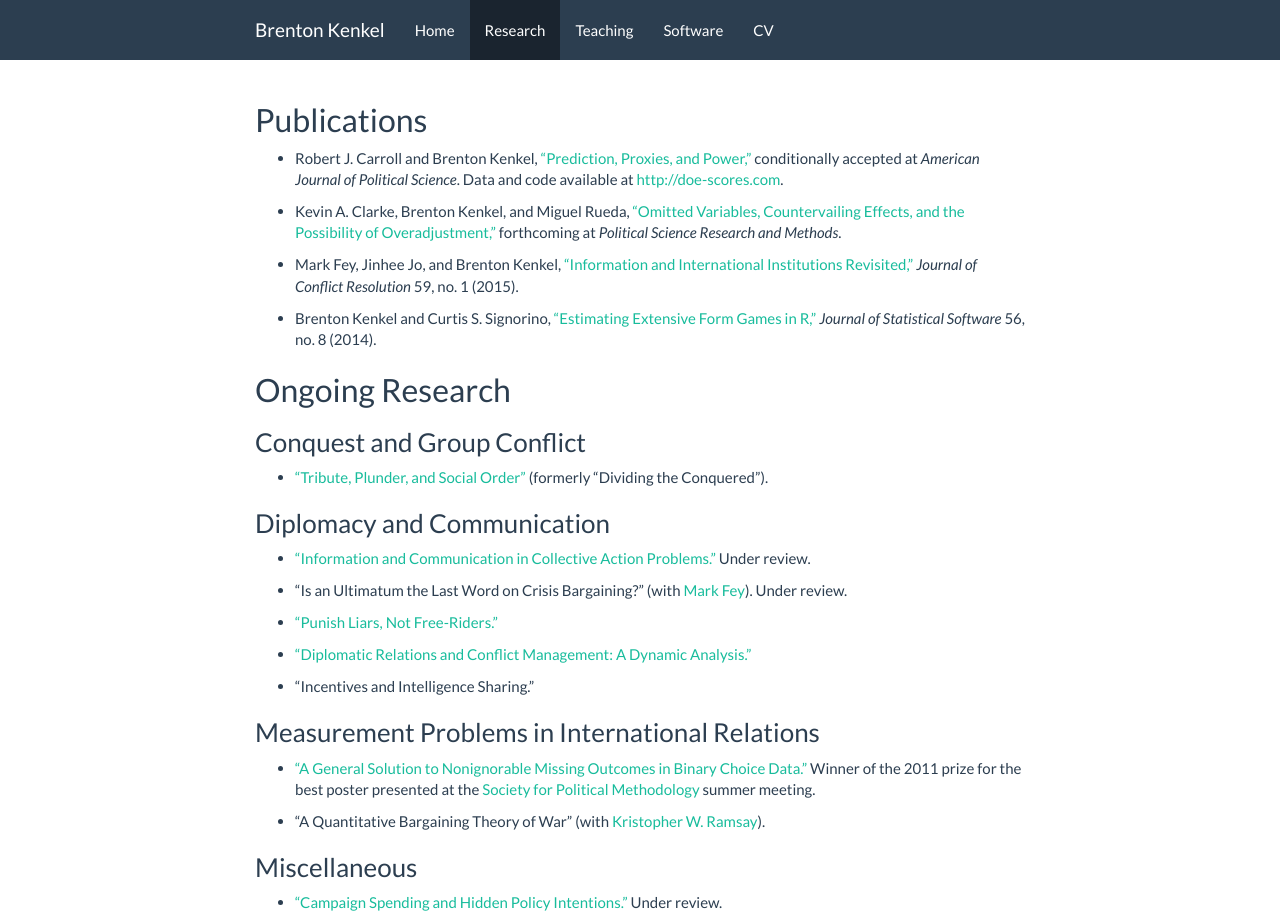
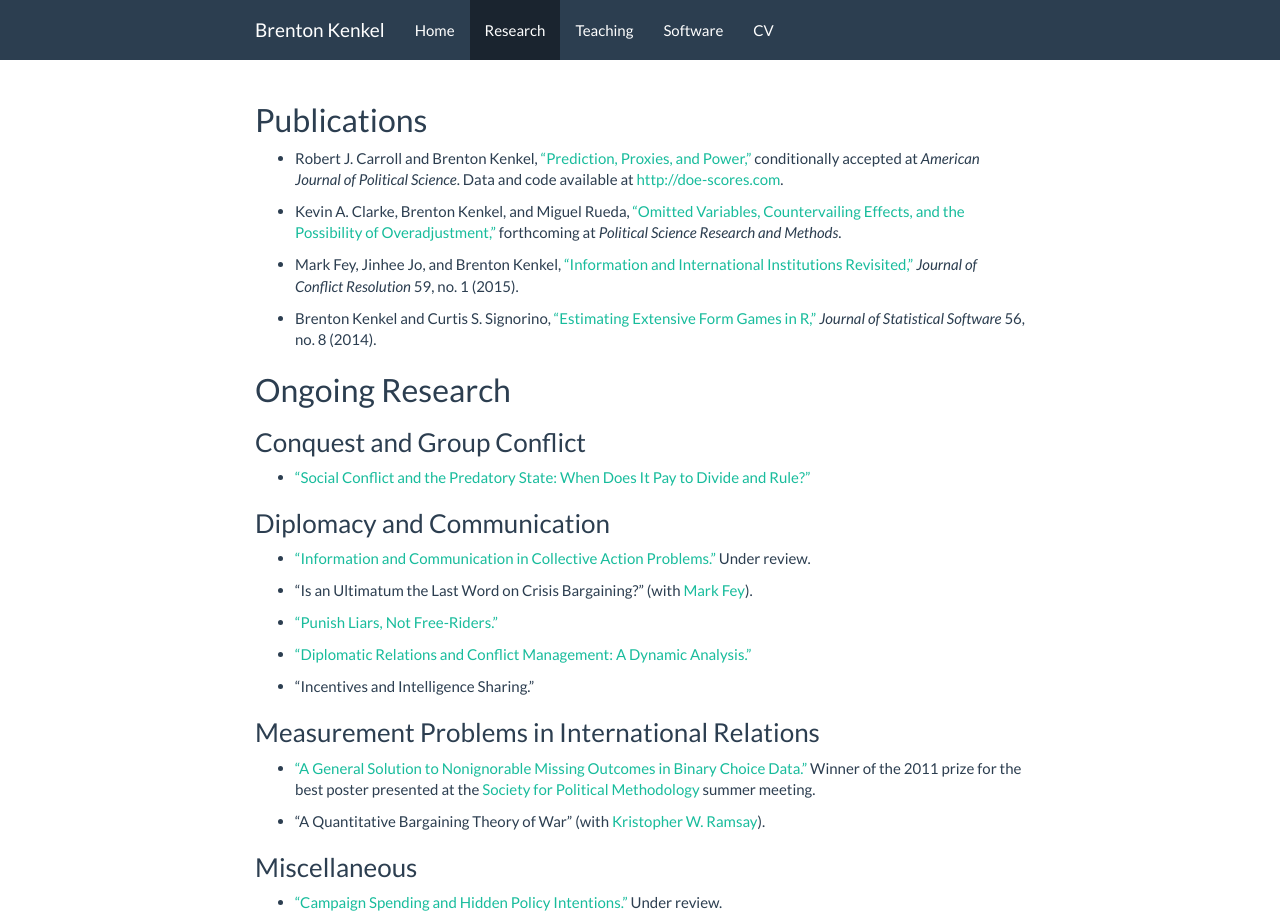
Before and after one commit to brentonk/old-website, a Jekyll site: the page built from research.md, in a window 1280 px wide. Built offline with Jekyll 4.4.1, drawn with Linux system fonts in a browser that asks for light colours; nearby versions of some CDN libraries.

Commit message:
Update DtC draft

```diff
--- a/research.md
+++ b/research.md
@@ -21,14 +21,14 @@ description: >-
 
 ## Conquest and Group Conflict
 
-* ["Tribute, Plunder, and Social Order"](data/divconq.pdf) (formerly "Dividing the Conquered").
+* ["Social Conflict and the Predatory State: When Does It Pay to Divide and Rule?"](data/divconq.pdf)
 
 
 ## Diplomacy and Communication
 
 * ["Information and Communication in Collective Action Problems."](data/ca1.pdf)  Under review.
 
-* "Is an Ultimatum the Last Word on Crisis Bargaining?" (with [Mark Fey](https://www.rochester.edu/college/faculty/markfey/index.html)).  Under review.
+* "Is an Ultimatum the Last Word on Crisis Bargaining?" (with [Mark Fey](https://www.rochester.edu/college/faculty/markfey/index.html)).
 
 * ["Punish Liars, Not Free-Riders."](data/punish-liars.pdf)
 
```
Also changed, not shown: 1 other file.
